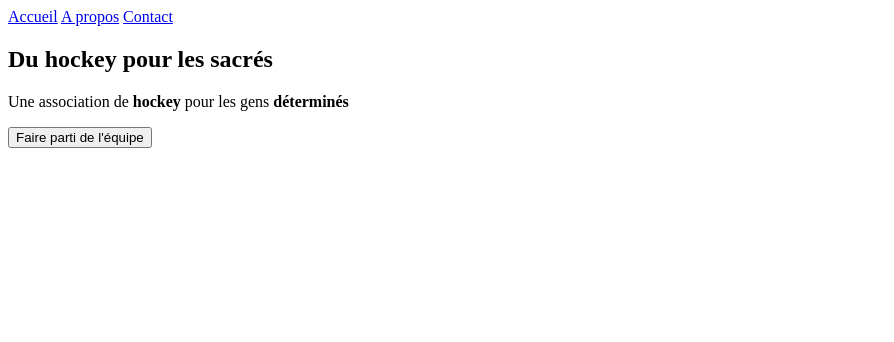
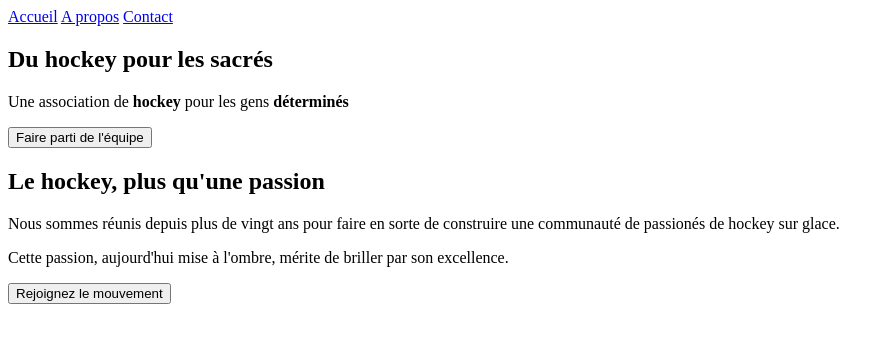
Before and after one commit to ElDonPapa/site-asso, a plain HTML site: page index.html in a window 1280 px wide. Shown: the whole page, without its empty margins (0-894 px from the left). Drawn offline with Linux system fonts and the light colour scheme.

Commit message:
Add description section

```diff
--- a/index.html
+++ b/index.html
@@ -1,5 +1,5 @@
 <!DOCTYPE html>
-<html>
+<html lang="fr">
     <head>
         <meta charset="utf-8">
         <title>Accueil | Asso Hockey sur Glace</title>
@@ -17,6 +17,13 @@
             <p>Une association de <strong>hockey</strong> pour les gens <strong>déterminés</strong></p>
             <button href=#>Faire parti de l'équipe</button>
         </section>
+        <section>
+            <h2>Le hockey, plus qu'une passion</h2>
+            <p>Nous sommes réunis depuis plus de vingt ans pour faire en sorte de construire
+            une communauté de passionés de hockey sur glace.</p>
+            <p>Cette passion, aujourd'hui mise à l'ombre, mérite de briller par son excellence.</p>
+            <button href="#">Rejoignez le mouvement</button>
+        </section>
     </body>
 
 </html>
```
